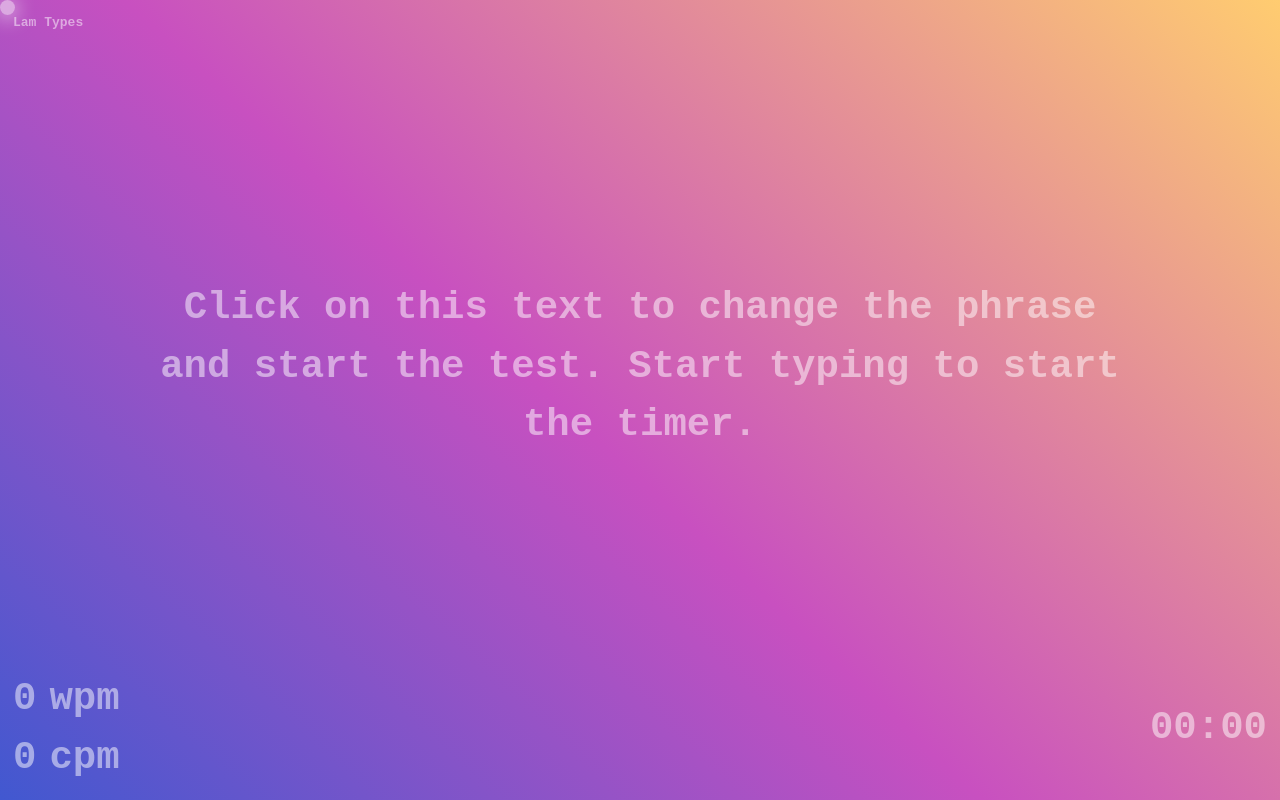
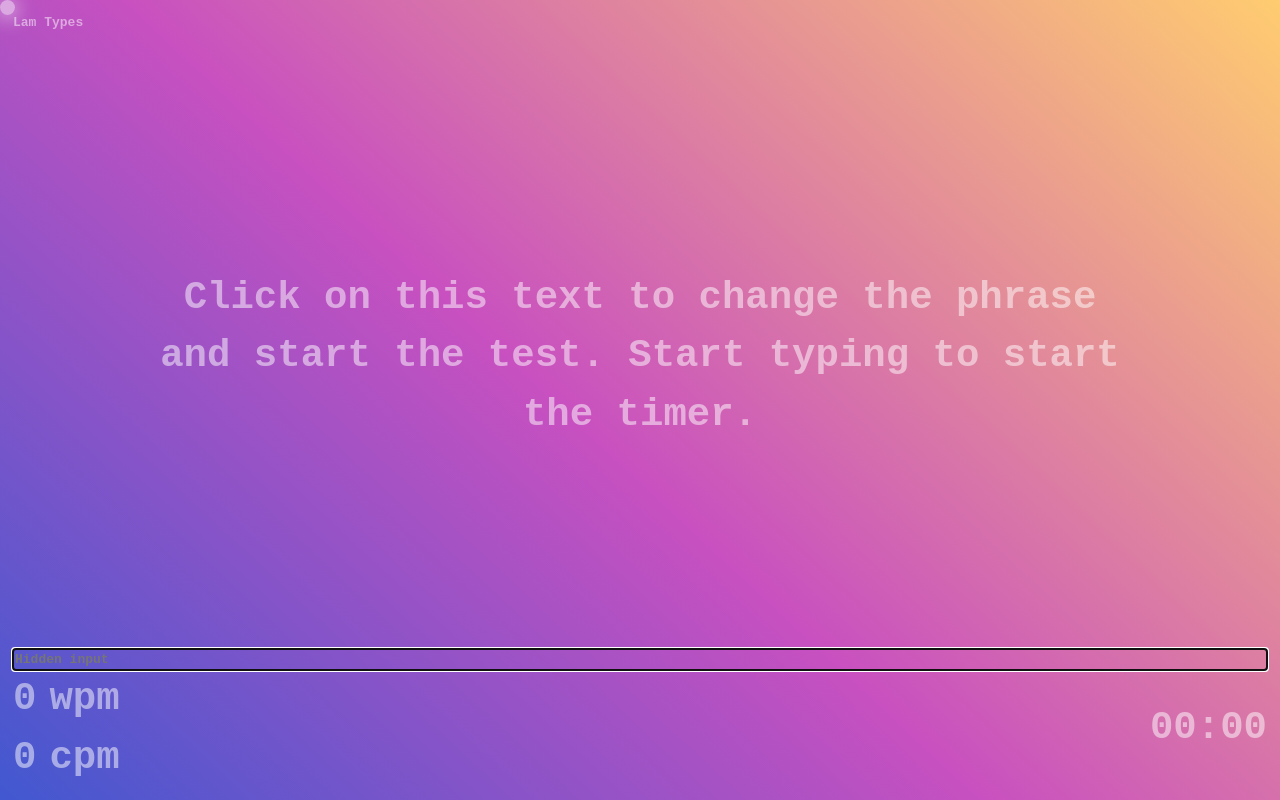
Before and after one commit to lam-tu-tr/LamTypes, a plain HTML site: page index.html in a window 1280 px wide. Both pictures are taken after a click on the element 640 px from the left and 367 px from the top of the page. Drawn offline with nearby package versions, Linux system fonts and the light colour scheme; no server answers.

Commit message:
Show hidden input

```diff
--- a/app.css
+++ b/app.css
@@ -84,7 +84,10 @@ main {
   z-index: 1;
 }
 #user_input {
-  opacity: 0;
+  /* opacity: 0; */
+  /* color: transparent; */
+  background-color: transparent;
+  border: 0;
 }
 /*------------------------------------------Cursor-------------------------------------------------*/
 .cursor.on {
--- a/app.js
+++ b/app.js
@@ -215,6 +215,7 @@ phrase.addEventListener("click", function (e) {
   outputTens.innerHTML = "00";
   outputSeconds.innerHTML = "00";
   user_input.innerHTML = "";
+  user_input.value = "";
 
   cpm.innerHTML = "0";
   wpm.innerHTML = "0";
--- a/index.html
+++ b/index.html
@@ -44,7 +44,7 @@
           typing to start the timer.
         </p>
       </div>
-      <text id="user_input"></text>
+      <input id="user_input" placeholder = "Hidden input"></input>
 
       <!---------------------------Info--------------------------------->
       <div id="info">
```
